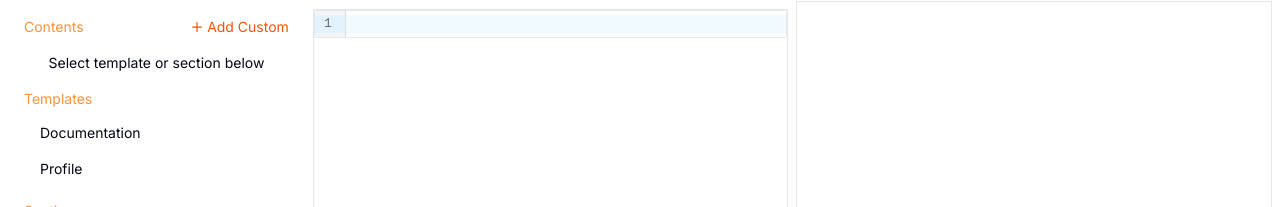
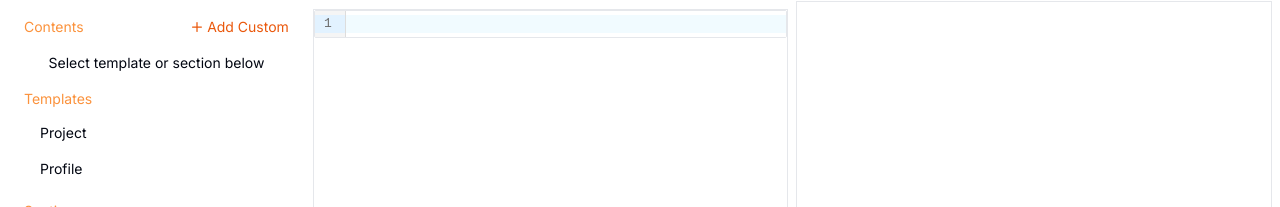
Before and after one commit to jkenger/pread-me, a React (Vite) app: page / in a window 1280 px wide. Shown: the part 73-280 px from the top of the page. Built offline with nearby package versions, Linux system fonts and the light colour scheme; some icons are missing.

Commit message:
polishing

```diff
--- a/src/components/app/Content.ts
+++ b/src/components/app/Content.ts
@@ -72,7 +72,7 @@ export const CONTENTS = [
   {
     id: 1,
     type: PreadType.TEMPLATES,
-    name: "documentation",
+    name: "project",
     originalContent: DOCUMENTATION_TEMPLATE,
     content: DOCUMENTATION_TEMPLATE,
     isActive: 0,
```
